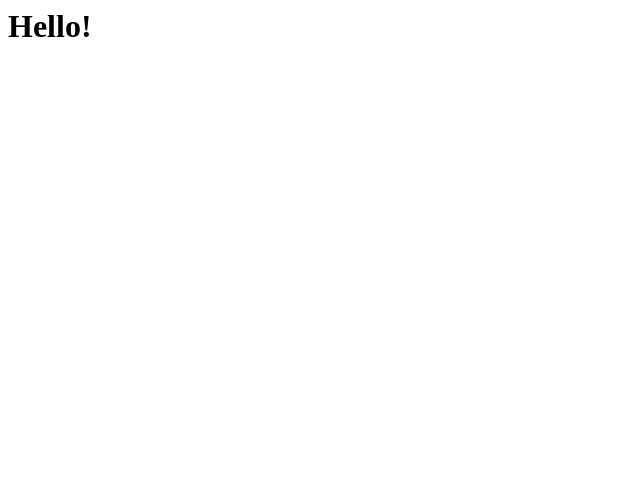
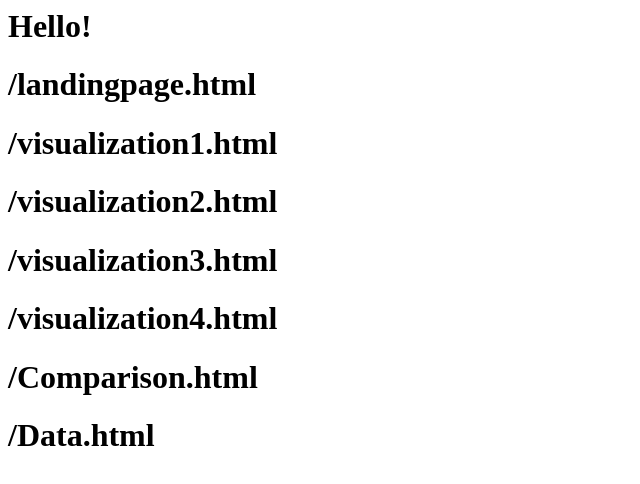
Before and after one commit to Weiming-Sun/HW12-WebVisualization, a plain HTML site: page index.html in a window 1280 px wide. Shown: the whole page, without its empty margins (0-640 px from the left). Drawn offline with Linux system fonts and the light colour scheme.

Commit message:
Update index.html

```diff
--- a/index.html
+++ b/index.html
@@ -1 +1,12 @@
 <h1>Hello!</h1>
+
+<h1>/landingpage.html</h1>
+
+<h1>/visualization1.html</h1>
+<h1>/visualization2.html</h1>
+<h1>/visualization3.html</h1>
+<h1>/visualization4.html</h1>
+
+<h1>/Comparison.html</h1>
+
+<h1>/Data.html</h1>
```
